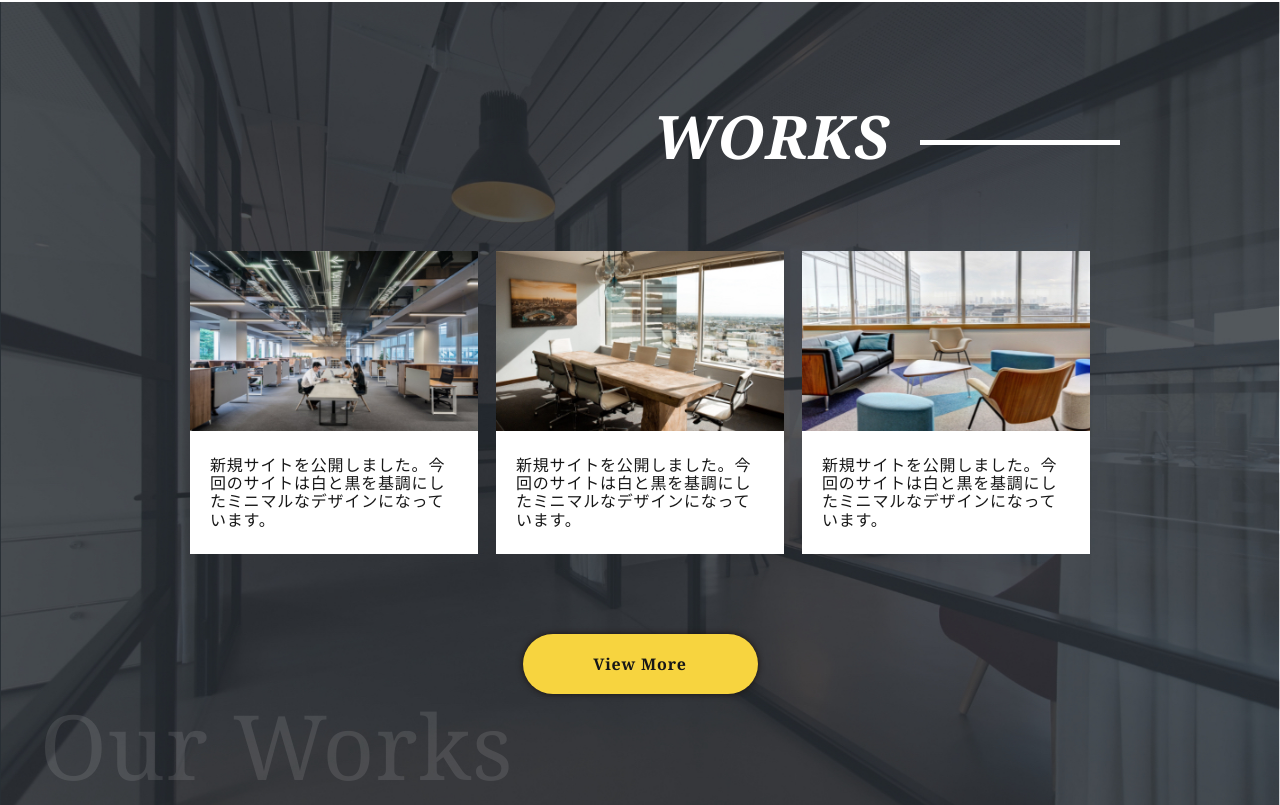
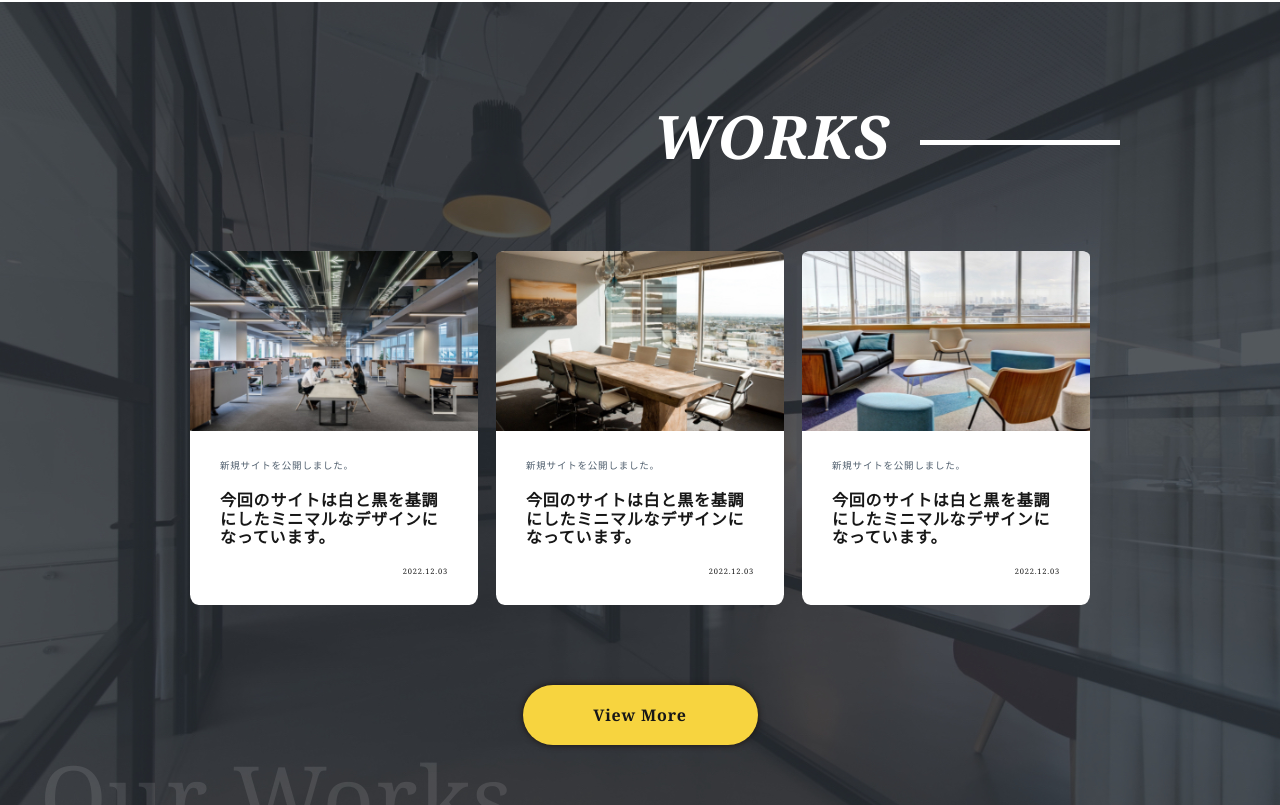
Before and after one commit to nishi-ai/Cresta-Office-Design, a plain HTML site: page index.html in a window 1280 px wide. Shown: the part 1669-2474 px from the top of the page. Drawn offline with Linux system fonts and the light colour scheme; some packages are replaced by stand-ins of ours.

Commit message:
change work items style

```diff
--- a/css/scss/_concept.scss
+++ b/css/scss/_concept.scss
@@ -23,5 +23,5 @@
 
 .concept-img-wrapper {
   width: 44%;
-  margin-left: 20px;
+  margin-left: 50px;
 }
--- a/css/scss/_works.scss
+++ b/css/scss/_works.scss
@@ -17,6 +17,7 @@
 .works-item {
   width: 32%; // from 1000px and use % to place them equally
   background-color: variables.$text-color-white;
+  border-radius: 3%;
 
   a {
     color: variables.$text-color-black;
@@ -24,6 +25,27 @@
   }
 }
 
-.works-list-text {
-  padding: 25px 20px;
+.works-item img {
+  border-radius: 3% 3% 0 0;
 }
+
+.work-list-content {
+  padding: 30px;
+}
+
+.work-list-highlight {
+  font-size: 0.95rem;
+  text-transform: uppercase;
+  color: #4f5e6d;
+  margin-bottom: 20px;
+}
+
+.work-list-text {
+  font-weight: bold;
+  margin-bottom: 20px;
+}
+
+.work-list-date {
+  font-size: 0.75rem;
+  text-align: right;
+}
--- a/index.html
+++ b/index.html
@@ -84,32 +84,44 @@
         <ul class="works-list">
           <li class="works-item">
             <a href="#!">
-              <div class="works-list-img">
+              <div class="card">
                 <img src="./images/card-img01@2x.jpg" alt="" />
+                <div class="work-list-content">
+                  <p class="work-list-highlight">新規サイトを公開しました。</p>
+                  <p class="work-list-text">
+                    今回のサイトは白と黒を基調にしたミニマルなデザインになっています。
+                  </p>
+                  <p class="work-list-date">2022.12.03</p>
+                </div>
               </div>
-              <p class="works-list-text">
-                新規サイトを公開しました。今回のサイトは白と黒を基調にしたミニマルなデザインになっています。
-              </p>
             </a>
           </li>
           <li class="works-item">
             <a href="#!">
-              <div class="works-list-img">
+              <div class="card">
                 <img src="./images/card-img02@2x.jpg" alt="" />
+                <div class="work-list-content">
+                  <p class="work-list-highlight">新規サイトを公開しました。</p>
+                  <p class="work-list-text">
+                    今回のサイトは白と黒を基調にしたミニマルなデザインになっています。
+                  </p>
+                  <p class="work-list-date">2022.12.03</p>
+                </div>
               </div>
-              <p class="works-list-text">
-                新規サイトを公開しました。今回のサイトは白と黒を基調にしたミニマルなデザインになっています。
-              </p>
             </a>
           </li>
           <li class="works-item">
             <a href="#!">
-              <div class="works-list-img">
+              <div class="card">
                 <img src="./images/card-img03@2x.jpg" alt="" />
+                <div class="work-list-content">
+                  <p class="work-list-highlight">新規サイトを公開しました。</p>
+                  <p class="work-list-text">
+                    今回のサイトは白と黒を基調にしたミニマルなデザインになっています。
+                  </p>
+                  <p class="work-list-date">2022.12.03</p>
+                </div>
               </div>
-              <p class="works-list-text">
-                新規サイトを公開しました。今回のサイトは白と黒を基調にしたミニマルなデザインになっています。
-              </p>
             </a>
           </li>
         </ul>
```
Also changed, not shown: css/style.css, css/style.min.css, 2 other files.
